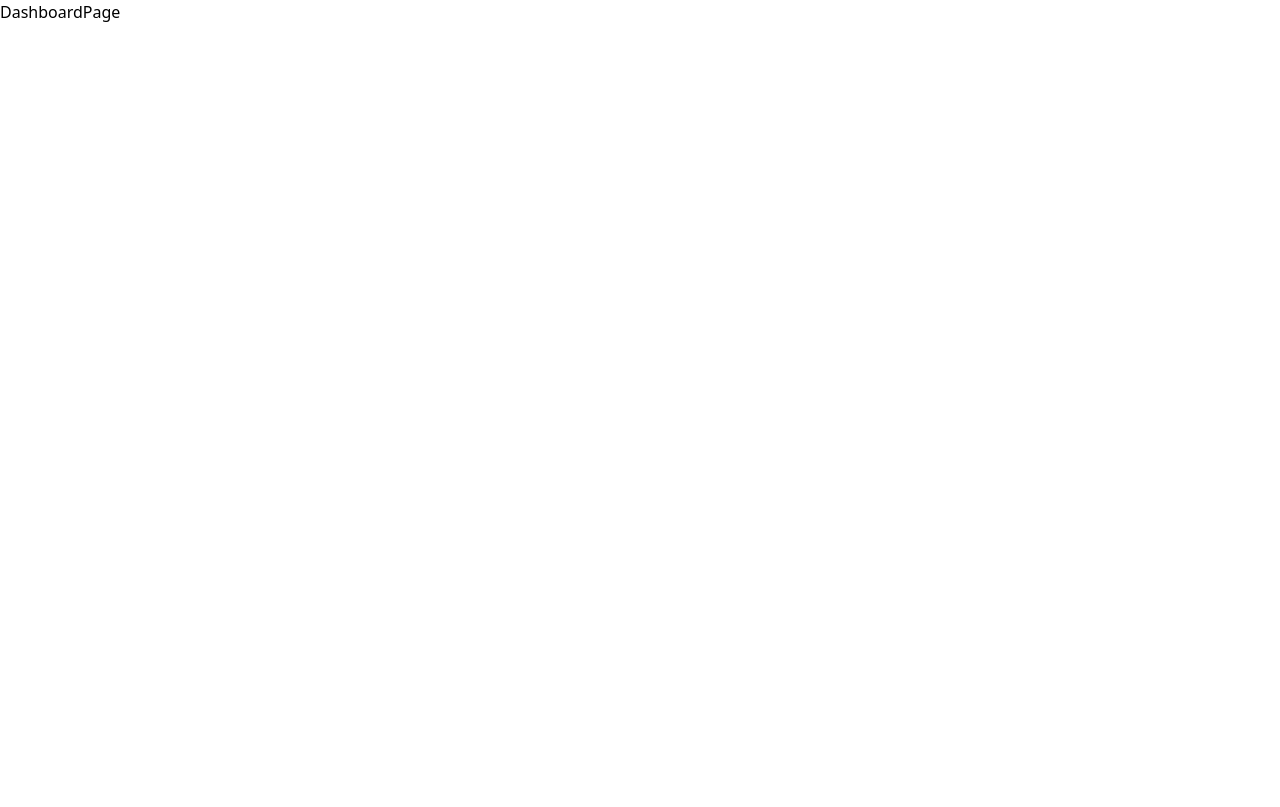
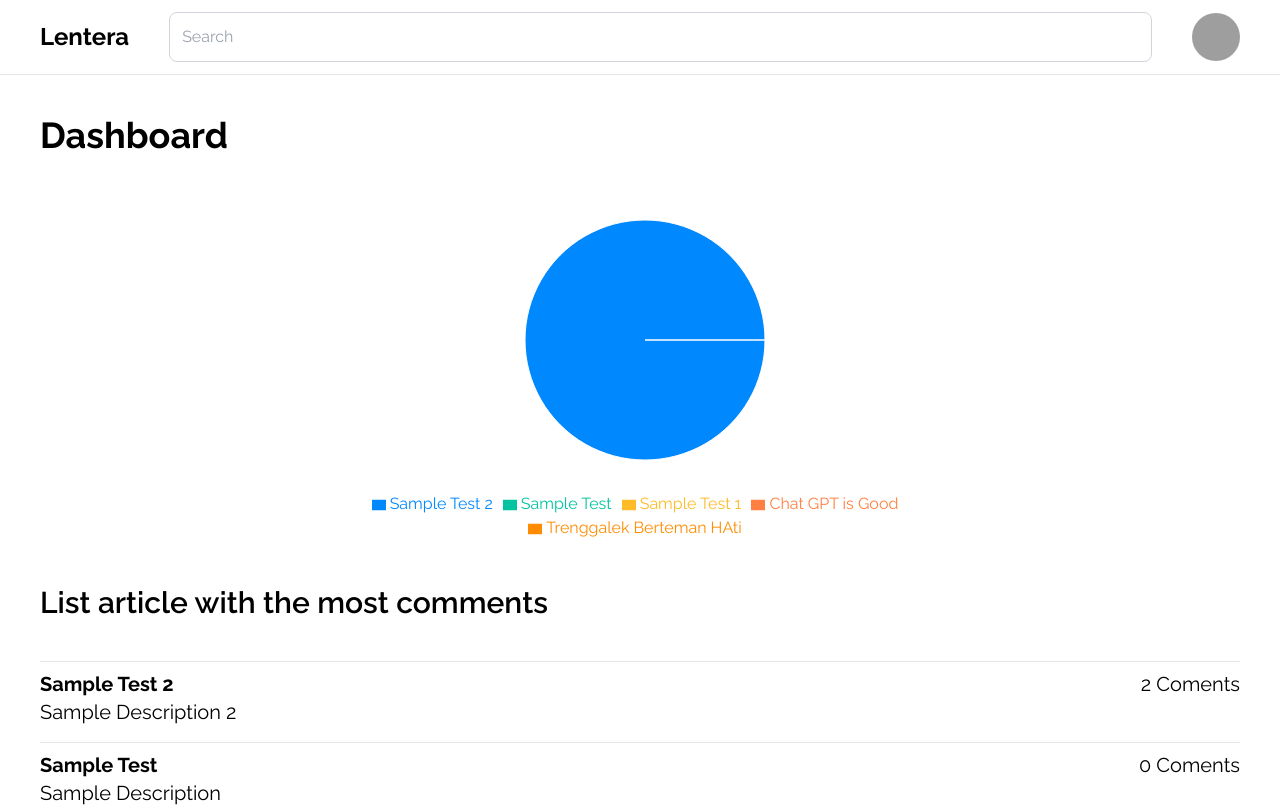
Before and after one commit to bmsptra24/Travel-Article-App, a React (Vite) app: page /dashboard in a window 1280 px wide. Shown: the top 807 px of the page. Built offline with nearby package versions, Linux system fonts and the light colour scheme; grey boxes are pictures that could not be loaded.

Commit message:
feat: ui dashboard

```diff
--- a/package.json
+++ b/package.json
@@ -13,7 +13,8 @@
     "react": "^18.3.1",
     "react-dom": "^18.3.1",
     "react-icons": "^5.3.0",
-    "react-router-dom": "^6.27.0"
+    "react-router-dom": "^6.27.0",
+    "recharts": "^2.13.0"
   },
   "devDependencies": {
     "@eslint/js": "^9.11.1",
--- /dev/null
+++ b/src/components/Chart/ArticleCommentsPieChart.tsx
@@ -0,0 +1,35 @@
+import { PieChart, Pie, Cell, Tooltip, Legend } from "recharts";
+import { ARTICLES_LIST } from "../../constants/article";
+
+const ArticleCommentsPieChart = () => {
+  const data = ARTICLES_LIST.data.map((article) => ({
+    name: article.title,
+    value: article.comments.length,
+    label: article.title + " | Comments",
+  }));
+
+  const COLORS = ["#0088FE", "#00C49F", "#FFBB28", "#FF8042", "#FF8C00"];
+
+  return (
+    <PieChart width={600} height={350} title="Article">
+      <Pie
+        data={data}
+        cx={300}
+        cy={140}
+        labelLine={false}
+        outerRadius={120}
+        fill="#8884d8"
+        dataKey="value"
+        nameKey="label"
+      >
+        {data.map((_, index) => (
+          <Cell key={`cell-${index}`} fill={COLORS[index % COLORS.length]} />
+        ))}
+      </Pie>
+      <Tooltip />
+      <Legend />
+    </PieChart>
+  );
+};
+
+export default ArticleCommentsPieChart;
--- a/src/components/Navbar/index.tsx
+++ b/src/components/Navbar/index.tsx
@@ -30,6 +30,12 @@ const Navbar = () => {
               to="/dashboard"
               className="block px-4 py-2 text-gray-800 hover:bg-gray-100"
             >
+              Dashboard
+            </Link>
+            <Link
+              to="/article/edit"
+              className="block px-4 py-2 text-gray-800 hover:bg-gray-100"
+            >
               My Articles
             </Link>
             <Link
--- a/src/pages/dashboard/DashboardPage.tsx
+++ b/src/pages/dashboard/DashboardPage.tsx
@@ -1,7 +1,66 @@
-import React from "react";
+import Navbar from "../../components/Navbar";
+import Container from "../../components/Container";
+import Text from "../../components/Text";
+import { ARTICLES_LIST } from "../../constants/article";
+import { Link } from "react-router-dom";
+import ArticleCommentsPieChart from "../../components/Chart/ArticleCommentsPieChart";
 
 const DashboardPage = () => {
-  return <div>DashboardPage</div>;
+  // Hitung jumlah komentar untuk setiap artikel
+  const articlesWithCommentsCount = ARTICLES_LIST.data.map((article) => ({
+    ...article,
+    commentsCount: article.comments.length, // Misalkan komentar berada di dalam artikel
+  }));
+
+  // Urutkan artikel berdasarkan jumlah komentar
+  const sortedArticles = articlesWithCommentsCount.sort(
+    (a, b) => b.commentsCount - a.commentsCount,
+  );
+
+  // Ambil 5 artikel teratas
+  const top5Articles = sortedArticles.slice(0, 5);
+
+  return (
+    <main className="font-raleway">
+      <Navbar />
+
+      <Container className="p-10">
+        <section className="flex flex-col gap-10">
+          <div className="flex flex-col gap-2">
+            <Text variant="title">Dashboard</Text>
+          </div>
+
+          <div className="flex justify-center">
+            <ArticleCommentsPieChart />
+          </div>
+          <Text variant="subtitle">List article with the most comments</Text>
+
+          {/* Top 5 Aarticle */}
+          <div className="flex flex-col gap-4">
+            {top5Articles.map((article, index) => (
+              <Link
+                to={"/article/" + article.documentId}
+                key={index}
+                className="flex justify-between gap-4 border-t pt-2"
+              >
+                <div>
+                  <Text variant="description" className="font-bold">
+                    {article.title}
+                  </Text>
+                  <Text variant="description" className="line-clamp-1">
+                    {article.description}
+                  </Text>
+                </div>
+                <Text className="text-nowrap">
+                  {article.commentsCount} Coments
+                </Text>
+              </Link>
+            ))}
+          </div>
+        </section>
+      </Container>
+    </main>
+  );
 };
 
 export default DashboardPage;
```
Also changed, not shown: 1 other file (tests, documents, lock files or other folders).
